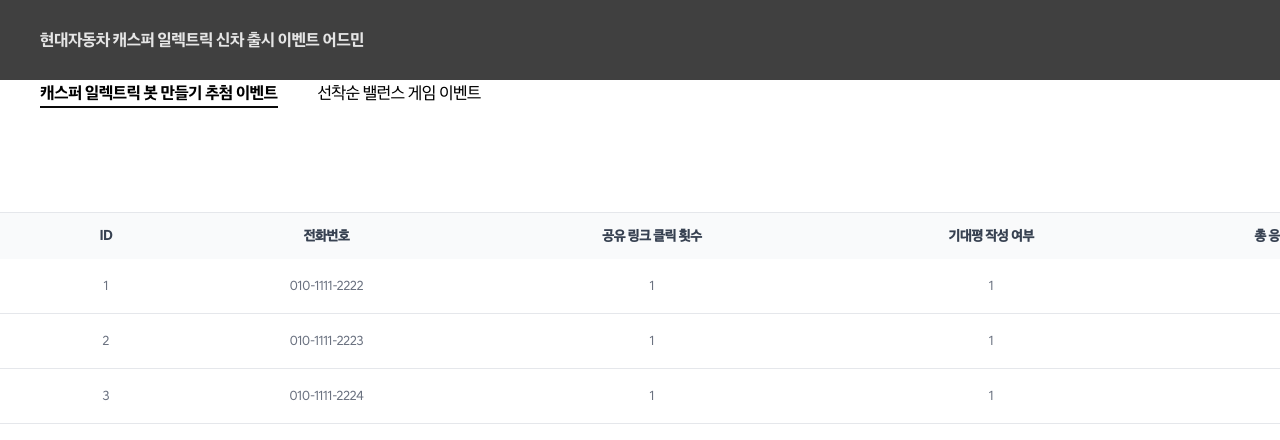
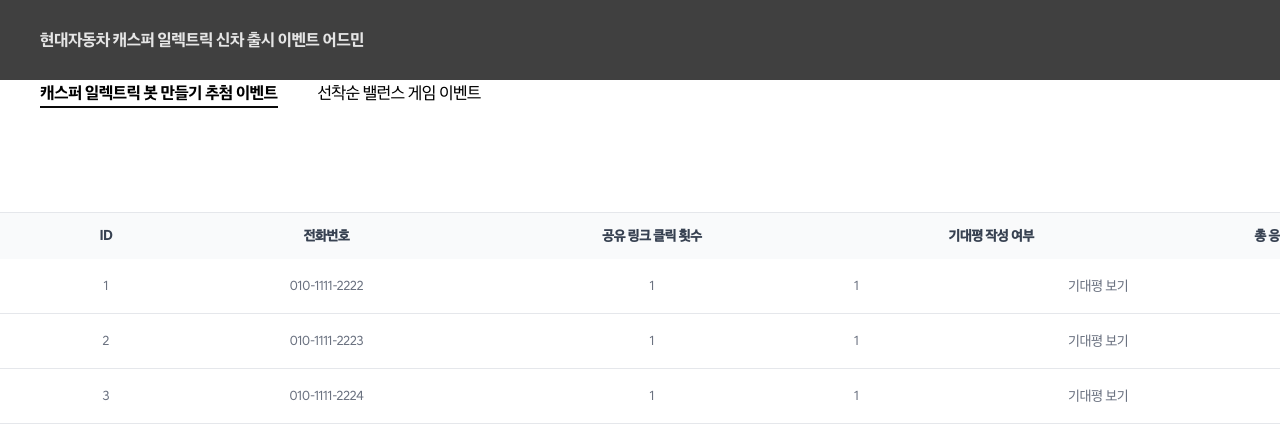
Before and after one commit to softeerbootcamp4th/Team7-HybridJGS-FE, a React (Vite) app in the folder admin/: page /lottery/winner in a window 1280 px wide. Both pictures are taken after a click on the button "당첨자 추첨하기". Shown: the top 440 px of the page. Built offline with nearby package versions, Linux system fonts and the light colour scheme; no server answers.

Commit message:
feat: 기대평 모달 생성

```diff
--- a/admin/src/apis/lotteryAPI.ts
+++ b/admin/src/apis/lotteryAPI.ts
@@ -1,9 +1,11 @@
 import {
+    GetLotteryExpectationsParams,
+    GetLotteryExpectationsResponse,
     GetLotteryResponse,
+    GetLotteryWinnerParams,
     GetLotteryWinnerResponse,
     PostLotteryWinnerParams,
     PostLotteryWinnerResponse,
-    getLotteryWinnerParams,
 } from "@/types/lottery";
 import { fetchWithTimeout } from "@/utils/fetchWithTimeout";
 
@@ -53,7 +55,7 @@ export const LotteryAPI = {
         id,
         size,
         page,
-    }: getLotteryWinnerParams): Promise<GetLotteryWinnerResponse> {
+    }: GetLotteryWinnerParams): Promise<GetLotteryWinnerResponse> {
         try {
             return new Promise((resolve) =>
                 resolve({
@@ -96,4 +98,38 @@ export const LotteryAPI = {
             throw error;
         }
     },
+    async getLotteryExpectations({
+        lotteryId,
+        participantId,
+    }: GetLotteryExpectationsParams): Promise<GetLotteryExpectationsResponse> {
+        try {
+            return new Promise((resolve) =>
+                resolve([
+                    {
+                        casperId: 1,
+                        expectation: "기대평 1",
+                    },
+                    {
+                        casperId: 2,
+                        expectation: "기대평 2",
+                    },
+                    {
+                        casperId: 3,
+                        expectation: "기대평 3",
+                    },
+                ])
+            );
+            const response = await fetchWithTimeout(
+                `${baseURL}/${lotteryId}/participants/${participantId}/expectations`,
+                {
+                    method: "GET",
+                    headers: headers,
+                }
+            );
+            return response.json();
+        } catch (error) {
+            console.error("Error:", error);
+            throw error;
+        }
+    },
 };
--- a/admin/src/pages/LotteryWinnerList/index.tsx
+++ b/admin/src/pages/LotteryWinnerList/index.tsx
@@ -1,4 +1,4 @@
-import { useMemo, useRef } from "react";
+import { useMemo, useRef, useState } from "react";
 import { useLocation, useNavigate } from "react-router-dom";
 import { LotteryAPI } from "@/apis/lotteryAPI";
 import Button from "@/components/Button";
@@ -6,7 +6,8 @@ import TabHeader from "@/components/TabHeader";
 import Table from "@/components/Table";
 import useInfiniteFetch from "@/hooks/useInfiniteFetch";
 import useIntersectionObserver from "@/hooks/useIntersectionObserver";
-import { GetLotteryWinnerResponse } from "@/types/lottery";
+import useModal from "@/hooks/useModal";
+import { GetLotteryWinnerResponse, LotteryExpectationsType } from "@/types/lottery";
 
 const LOTTERY_WINNER_HEADER = [
     "등수",
@@ -16,12 +17,16 @@ const LOTTERY_WINNER_HEADER = [
     "기대평 작성 여부",
     "총 응모 횟수",
 ];
+const LOTTERY_EXPECTATIONS_HEADER = ["캐스퍼 ID", "기대평"];
 
 export default function LotteryWinnerList() {
     const location = useLocation();
     const navigate = useNavigate();
 
     const lotteryId = location.state.id;
+
+    const { handleOpenModal, ModalComponent } = useModal();
+    const [selectedWinner, setSelectedWinner] = useState<LotteryExpectationsType[]>([]);
 
     const {
         data: winnerInfo,
@@ -35,18 +40,6 @@ export default function LotteryWinnerList() {
             return lastPage.isLastPage ? undefined : currentPageParam + 1;
         },
     });
-    const winnerList = useMemo(
-        () =>
-            winnerInfo.map((winner, idx) => [
-                idx + 1,
-                winner.id,
-                winner.phoneNumber,
-                winner.linkClickedCounts,
-                winner.expectation,
-                winner.appliedCount,
-            ]),
-        [winnerInfo]
-    );
 
     const tableContainerRef = useRef<HTMLDivElement>(null);
     const { targetRef } = useIntersectionObserver<HTMLTableRowElement>({
@@ -57,6 +50,39 @@ export default function LotteryWinnerList() {
     const handleLottery = () => {
         navigate("/lottery");
     };
+
+    const handleClickExpectation = async (winnerId: number) => {
+        handleOpenModal();
+
+        const data = await LotteryAPI.getLotteryExpectations({
+            lotteryId,
+            participantId: winnerId,
+        });
+        setSelectedWinner(data);
+    };
+
+    const expectations = selectedWinner.map((winner) => [winner.casperId, winner.expectation]);
+
+    const winnerList = useMemo(
+        () =>
+            winnerInfo.map((winner, idx) => [
+                idx + 1,
+                winner.id,
+                winner.phoneNumber,
+                winner.linkClickedCounts,
+                <div className="flex justify-between">
+                    <span>{winner.expectation}</span>
+                    <span
+                        className="cursor-pointer"
+                        onClick={() => handleClickExpectation(winner.id)}
+                    >
+                        기대평 보기
+                    </span>
+                </div>,
+                winner.appliedCount,
+            ]),
+        [winnerInfo]
+    );
 
     return (
         <div className="flex flex-col items-center h-screen">
@@ -84,6 +110,10 @@ export default function LotteryWinnerList() {
                     당첨자 다시 추첨하기
                 </Button>
             </div>
+
+            <ModalComponent>
+                <Table headers={LOTTERY_EXPECTATIONS_HEADER} data={expectations} />
+            </ModalComponent>
         </div>
     );
 }
```
Also changed, not shown: admin/src/types/lottery.ts (+13 -1 lines).
